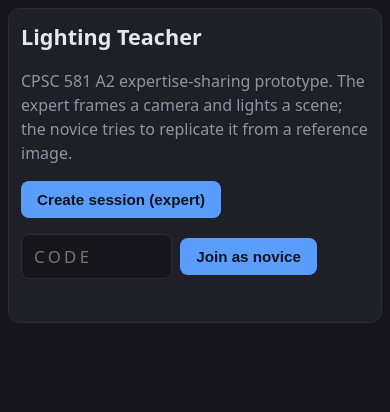
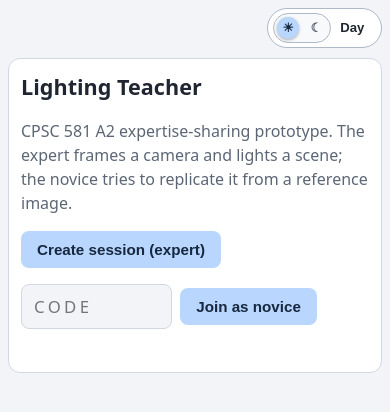
Before and after one commit to ishikaghosh04/CPSC581-A2-Expertise-Sharing, a website built with Vite: page apps/web/index.html in a window 390 px wide. Built offline with nearby package versions, Linux system fonts and the light colour scheme; files whose address does not match are found by name; what @expertise-sharing/shared would draw is missing.

Commit message:
day and night mode

```diff
--- a/apps/web/index.html
+++ b/apps/web/index.html
@@ -9,6 +9,23 @@
   </head>
   <body>
     <main class="wrap">
+      <header class="site-header">
+        <button
+          id="theme-toggle"
+          class="theme-toggle"
+          type="button"
+          role="switch"
+          aria-label="Night mode"
+          aria-checked="false"
+        >
+          <span class="theme-toggle-track" aria-hidden="true">
+            <span class="theme-toggle-icon theme-toggle-sun">☀</span>
+            <span class="theme-toggle-icon theme-toggle-moon">☾</span>
+            <span class="theme-toggle-thumb"></span>
+          </span>
+          <span id="theme-mode-label" class="theme-mode-label">Night</span>
+        </button>
+      </header>
       <section id="landing" class="card">
         <h1>Lighting Teacher</h1>
         <p class="muted">
--- a/apps/web/src/main.ts
+++ b/apps/web/src/main.ts
@@ -35,6 +35,45 @@ function el<T extends HTMLElement>(sel: string): T {
   if (!node) throw new Error(`Element not found: ${sel}`);
   return node as T;
 }
+
+type Theme = 'day' | 'night';
+
+const themeToggle = el<HTMLButtonElement>('#theme-toggle');
+const themeModeLabel = el<HTMLSpanElement>('#theme-mode-label');
+const themeStorageKey = 'lighting-teacher-theme';
+
+function applyTheme(theme: Theme, persist: boolean): void {
+  document.documentElement.dataset.theme = theme;
+  themeToggle.setAttribute('aria-checked', String(theme === 'night'));
+  themeModeLabel.textContent = theme === 'day' ? 'Day' : 'Night';
+
+  if (persist) {
+    drawVoiceActivity();
+    try {
+      window.localStorage.setItem(themeStorageKey, theme);
+    } catch (error) {
+      console.error('Could not save the selected theme.', error);
+    }
+  }
+}
+
+function loadThemePreference(): Theme {
+  try {
+    const savedTheme = window.localStorage.getItem(themeStorageKey);
+    if (savedTheme === 'day' || savedTheme === 'night') return savedTheme;
+  } catch (error) {
+    console.error('Could not read the saved theme preference.', error);
+  }
+  return window.matchMedia('(prefers-color-scheme: light)').matches ? 'day' : 'night';
+}
+
+applyTheme(loadThemePreference(), false);
+themeToggle.addEventListener('click', () => {
+  const nextTheme: Theme = document.documentElement.dataset.theme === 'day'
+    ? 'night'
+    : 'day';
+  applyTheme(nextTheme, true);
+});
 
 const landing = el<HTMLDivElement>('#landing');
 const appView = el<HTMLDivElement>('#app');
@@ -706,13 +745,13 @@ function setVoiceButtonState(): void {
           : 'Microphone off';
 }
 
-function drawVoiceActivity(level: number | null): void {
+function drawVoiceActivity(level?: number | null): void {
   const context = voiceActivityCanvas.getContext('2d');
   if (!context) return;
 
   if (level === null) {
     voiceAudioLevels.fill(0);
-  } else {
+  } else if (level !== undefined) {
     voiceAudioLevels.push(level);
     voiceAudioLevels.shift();
   }
@@ -740,9 +779,12 @@ function drawVoiceActivity(level: number | null): void {
   context.lineWidth = 2;
   context.lineJoin = 'round';
   context.lineCap = 'round';
-  context.strokeStyle = voiceRunState === 'listening' ? '#7ce3a2' : '#647080';
+  const dayTheme = document.documentElement.dataset.theme === 'day';
+  context.strokeStyle = voiceRunState === 'listening'
+    ? dayTheme ? '#216b3e' : '#7ce3a2'
+    : dayTheme ? '#6b7280' : '#647080';
   context.shadowColor = voiceRunState === 'listening'
-    ? 'rgba(124, 227, 162, 0.55)'
+    ? dayTheme ? 'rgba(33, 107, 62, 0.35)' : 'rgba(124, 227, 162, 0.55)'
     : 'transparent';
   context.shadowBlur = voiceRunState === 'listening' ? 5 : 0;
   context.stroke();
--- a/apps/web/src/style.css
+++ b/apps/web/src/style.css
@@ -2,11 +2,40 @@
   color-scheme: dark;
   --bg: #16161c;
   --card: #1f1f27;
+  --surface: #1a1a21;
+  --surface-inset: #11151b;
   --line: #2c2c38;
+  --soft-border: #555565;
   --text: #e6e6ee;
   --muted: #9292a4;
   --accent: #5a9dfd;
+  --accent-foreground: #10131a;
+  --focus-ring: #b6d5ff;
   --error: #ff7b7b;
+  --error-tint: rgba(255, 123, 123, 0.15);
+  --success-text: #86d7a4;
+  --success-border: rgba(124, 227, 162, 0.35);
+  --error-border: rgba(255, 123, 123, 0.4);
+}
+
+:root[data-theme='day'] {
+  color-scheme: light;
+  --bg: #f2f4f8;
+  --card: #ffffff;
+  --surface: #e8ecf2;
+  --surface-inset: #f8f9fb;
+  --line: #d2d8e2;
+  --soft-border: #aeb8c7;
+  --text: #202631;
+  --muted: #5c6675;
+  --accent: #b9d6ff;
+  --accent-foreground: #17283e;
+  --focus-ring: #245b9d;
+  --error: #b42332;
+  --error-tint: rgba(180, 35, 50, 0.12);
+  --success-text: #216b3e;
+  --success-border: rgba(33, 107, 62, 0.32);
+  --error-border: rgba(180, 35, 50, 0.32);
 }
 
 * {
@@ -26,6 +55,100 @@ body {
   max-width: 1480px;
   margin: 0 auto;
   padding: 10px 16px;
+}
+
+.site-header {
+  display: flex;
+  justify-content: flex-end;
+  margin-bottom: 10px;
+}
+
+.theme-toggle {
+  display: inline-flex;
+  align-items: center;
+  gap: 9px;
+  padding: 4px 8px 4px 5px;
+  border: 1px solid var(--soft-border);
+  border-radius: 999px;
+  background: var(--card);
+  color: var(--text);
+  font-size: 0.82rem;
+  line-height: 1;
+  transition: background-color 200ms ease, color 200ms ease, border-color 200ms ease;
+}
+
+.theme-toggle:hover {
+  background: var(--surface);
+  filter: none;
+}
+
+.theme-toggle:focus-visible {
+  outline: 3px solid var(--focus-ring);
+  outline-offset: 3px;
+}
+
+.theme-toggle-track {
+  position: relative;
+  display: inline-flex;
+  align-items: center;
+  justify-content: space-between;
+  width: 58px;
+  height: 30px;
+  padding: 0 6px;
+  border: 1px solid var(--soft-border);
+  border-radius: 999px;
+  background: var(--surface-inset);
+}
+
+.theme-toggle-icon {
+  z-index: 1;
+  display: grid;
+  width: 16px;
+  height: 16px;
+  place-items: center;
+  color: var(--muted);
+  font-size: 0.78rem;
+  transition: color 200ms ease;
+}
+
+.theme-toggle-thumb {
+  position: absolute;
+  top: 3px;
+  left: 3px;
+  width: 22px;
+  height: 22px;
+  border-radius: 50%;
+  background: var(--accent);
+  box-shadow: 0 1px 3px rgba(0, 0, 0, 0.3);
+  transition: transform 200ms ease, background-color 200ms ease;
+}
+
+:root[data-theme='day'] .theme-toggle-thumb {
+  transform: translateX(0);
+}
+
+:root[data-theme='night'] .theme-toggle-thumb {
+  transform: translateX(28px);
+}
+
+:root[data-theme='day'] .theme-toggle-sun,
+:root[data-theme='night'] .theme-toggle-moon {
+  color: var(--accent-foreground);
+}
+
+.theme-mode-label {
+  min-width: 2.5em;
+  color: var(--text);
+  font-weight: 700;
+  text-align: left;
+}
+
+@media (prefers-reduced-motion: reduce) {
+  .theme-toggle,
+  .theme-toggle-thumb,
+  .theme-toggle-icon {
+    transition: none;
+  }
 }
 
 #landing {
@@ -69,7 +192,7 @@ h1 {
 
 button {
   background: var(--accent);
-  color: #10131a;
+  color: var(--accent-foreground);
   border: none;
   border-radius: 8px;
   padding: 10px 16px;
@@ -86,7 +209,7 @@ button:focus-visible,
 select:focus-visible,
 input:focus-visible,
 textarea:focus-visible {
-  outline: 3px solid #b6d5ff;
+  outline: 3px solid var(--focus-ring);
   outline-offset: 2px;
 }
 
@@ -124,7 +247,7 @@ input {
 
 .pill {
   background: var(--accent);
-  color: #10131a;
+  color: var(--accent-foreground);
   border-radius: 999px;
   padding: 3px 12px;
   font-size: 0.8rem;
@@ -179,7 +302,7 @@ input {
 
 #leave-btn:hover {
   filter: none;
-  background: rgba(255, 123, 123, 0.15);
+  background: var(--error-tint);
 }
 
 .toolbar button {
@@ -189,7 +312,7 @@ input {
 
 .toolbar button.active {
   background: var(--accent);
-  color: #10131a;
+  color: var(--accent-foreground);
 }
 
 #viewport {
@@ -210,7 +333,7 @@ input {
 }
 
 .action-status[data-status='success'] {
-  color: #86d7a4;
+  color: var(--success-text);
 }
 
 .action-status[data-status='error'] {
@@ -406,7 +529,7 @@ input {
   padding: 12px;
   border: 1px solid var(--line);
   border-radius: 10px;
-  background: #1a1a21;
+  background: var(--surface);
 }
 
 .studio-controls h2 {
@@ -508,7 +631,7 @@ input {
 .input-tab[aria-selected='true'] {
   background: var(--line);
   color: var(--text);
-  box-shadow: inset 0 0 0 1px #555565;
+  box-shadow: inset 0 0 0 1px var(--soft-border);
 }
 
 .tab-panel {
@@ -564,7 +687,7 @@ input {
 }
 
 .control-state.is-active {
-  color: #86d7a4;
+  color: var(--success-text);
 }
 
 .control-state.is-error,
@@ -578,7 +701,7 @@ input {
   padding: 8px 10px 6px;
   border: 1px solid var(--line);
   border-radius: 8px;
-  background: #11151b;
+  background: var(--surface-inset);
 }
 
 #voice-activity-canvas {
@@ -596,19 +719,19 @@ input {
 }
 
 .voice-meter[data-state='listening'] {
-  border-color: rgba(124, 227, 162, 0.35);
+  border-color: var(--success-border);
 }
 
 .voice-meter[data-state='listening'] .voice-meter-state {
-  color: #a8e8bd;
+  color: var(--success-text);
 }
 
 .voice-meter[data-state='error'] {
-  border-color: rgba(255, 123, 123, 0.4);
+  border-color: var(--error-border);
 }
 
 .voice-meter[data-state='error'] .voice-meter-state {
-  color: #ffaaaa;
+  color: var(--error);
 }
 
 .gesture-camera {
@@ -854,7 +977,7 @@ input {
   padding: 10px 12px;
   border: 1px solid var(--line);
   border-radius: 8px;
-  color: #86d7a4;
+  color: var(--success-text);
 }
 
 .compare-cell {
@@ -909,7 +1032,7 @@ input {
 
 .audio-feedback-button[aria-pressed='true'] {
   background: var(--accent);
-  color: #10131a;
+  color: var(--accent-foreground);
 }
 
 .chat-panel h2,
@@ -991,7 +1114,7 @@ input {
 }
 
 .diff-value.correct {
-  color: #86d7a4;
+  color: var(--success-text);
 }
 
 .compare-label {
@@ -1046,7 +1169,7 @@ input {
 .feedback-unread {
   display: inline-block;
   margin-top: 8px;
-  color: #86d7a4;
+  color: var(--success-text);
   font-size: 0.8rem;
   font-weight: 700;
 }
@@ -1078,11 +1201,11 @@ input {
   top: 8px;
   left: 8px;
   background: rgba(22, 22, 28, 0.85);
-  border: 1px solid var(--line);
+  border: 1px solid #2c2c38;
   border-radius: 6px;
   padding: 2px 8px;
   font-size: 0.75rem;
-  color: var(--muted);
+  color: #9292a4;
   pointer-events: none;
 }
 
@@ -1090,9 +1213,9 @@ input {
   width: 100%;
   height: 100%;
   aspect-ratio: 16 / 9;
-  border: 1px solid var(--line);
+  border: 1px solid #2c2c38;
   border-radius: 8px;
-  background: var(--bg);
+  background: #16161c;
   display: block;
 }
 
@@ -1101,9 +1224,9 @@ input {
   width: 100%;
   aspect-ratio: 16 / 9;
   object-fit: cover;
-  border: 1px solid var(--line);
+  border: 1px solid #2c2c38;
   border-radius: 8px;
-  background: var(--bg);
+  background: #16161c;
   display: block;
 }
 
```
